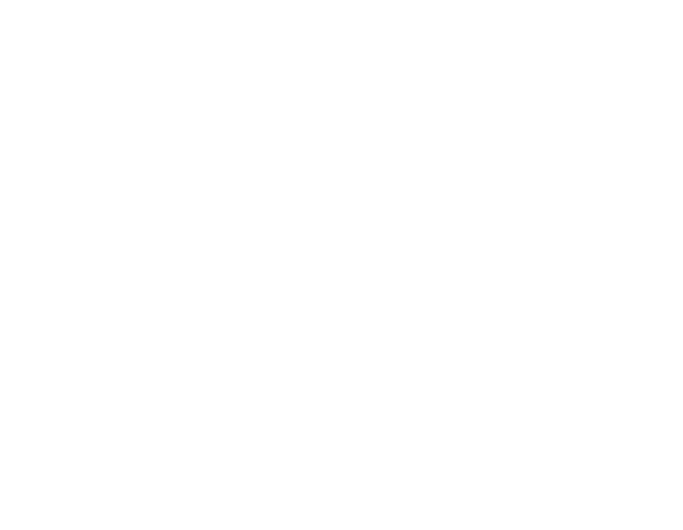
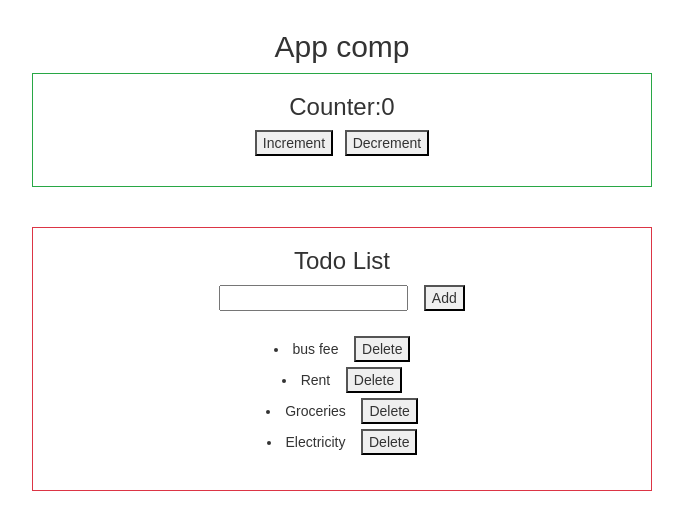
Before and after one commit to Sowji-dev/Frontend, a React (Create React App) app in the folder React/sample/: page / in a window 1280 px wide. Shown: the top 530 px of the page, without its empty margins (298-981 px from the left). Built offline with nearby package versions, Linux system fonts and the light colour scheme.

Commit message:
counter and todo list rdk

```diff
--- a/React/sample/package.json
+++ b/React/sample/package.json
@@ -3,6 +3,7 @@
   "version": "0.1.0",
   "private": true,
   "dependencies": {
+    "@reduxjs/toolkit": "^1.9.5",
     "@testing-library/jest-dom": "^5.16.5",
     "@testing-library/react": "^13.4.0",
     "@testing-library/user-event": "^13.5.0",
@@ -10,6 +11,7 @@
     "formik": "^2.4.2",
     "react": "^18.2.0",
     "react-dom": "^18.2.0",
+    "react-redux": "^8.1.2",
     "react-router-dom": "^6.14.2",
     "react-scripts": "5.0.1",
     "web-vitals": "^2.1.4",
--- a/React/sample/src/App.jsx
+++ b/React/sample/src/App.jsx
@@ -1,11 +1,20 @@
 import './App.css'
 import React from 'react';
+import { Provider } from 'react-redux'
+import { store } from './app/store';
+import Counter from './features/counter/Counter';
+import Todo from './features/todoList/Todo';
 function App() {
 
   return (
-    <div >
-
+    <Provider store={store}>
+      <div className='w-50 p-3 m-auto'>
+        <h2>App comp</h2>
+        <Counter></Counter>
+        <br/><br/>
+        <Todo></Todo>
       </div>
+    </Provider>
   );
 }
 export default App;
--- /dev/null
+++ b/React/sample/src/app/store.js
@@ -0,0 +1,10 @@
+import { configureStore } from '@reduxjs/toolkit'
+import counterR from '../features/counter/counterSlice'
+import todoR from '../features/todoList/todoSlice'
+export const store = configureStore({
+  reducer: {
+    counter:counterR,
+    todo:todoR
+  }
+})
+console.log('from store',store)
--- /dev/null
+++ b/React/sample/src/features/counter/Counter.jsx
@@ -0,0 +1,20 @@
+import React from 'react'
+import { useSelector, useDispatch } from 'react-redux'
+import { increment,decrement } from './counterSlice'
+function Counter() {
+  var count=useSelector((state)=>state.counter.c)
+  const dispatch = useDispatch()
+  console.log(count)
+  return (
+    <div className='border border-success border-3  pb-5'>
+      <h3>
+        Counter:{count}
+      </h3>
+      <button onClick={()=>dispatch(increment() )}>Increment</button>&nbsp;&nbsp;&nbsp;
+      <button onClick={()=>dispatch(decrement() )}>Decrement</button>
+
+    </div>
+  )
+}
+
+export default Counter
--- /dev/null
+++ b/React/sample/src/features/counter/counterSlice.js
@@ -0,0 +1,18 @@
+import { createSlice } from '@reduxjs/toolkit'
+const initialState = {
+    c: 0
+}
+export const counterSlice=createSlice({
+    name: 'countr',
+    initialState,
+    reducers: {
+        increment: (state) => {
+            state.c++
+          },
+          decrement: (state) => {
+            state.c--
+          }
+    }
+})
+export const { increment, decrement } = counterSlice.actions;
+export default counterSlice.reducer
--- /dev/null
+++ b/React/sample/src/features/todoList/Todo.jsx
@@ -0,0 +1,31 @@
+import React, { useState } from 'react'
+import { useSelector, useDispatch } from 'react-redux'
+import { addTodo, deleteTodo } from './todoSlice'
+function Todo() {
+  var {tasks}=useSelector(state=>state.todo)
+  console.log(tasks)
+  var [newtask,setNewtask]=useState('')
+  const dispatch = useDispatch()
+  return (
+    <div className='border border-danger border-3  pb-5'>
+      <h3> Todo List</h3>
+      <input type='text' id='newtask' onChange={(e)=>{setNewtask(e.target.value)}}/> &nbsp;&nbsp;&nbsp;
+      <button onClick={()=>{
+           dispatch(addTodo(newtask));
+         document.getElementById('newtask').value=''
+        }}>Add</button>
+        <br/><br/>
+      {
+        tasks.map((e,i)=>
+          <li key={i} className='my-2'>
+            {e} &nbsp; &nbsp;
+            <button onClick={()=>{dispatch(deleteTodo(i))}}>Delete</button>
+          </li>
+
+        )
+      }
+    </div>
+  )
+}
+
+export default Todo
--- /dev/null
+++ b/React/sample/src/features/todoList/todoSlice.js
@@ -0,0 +1,19 @@
+import { createSlice } from '@reduxjs/toolkit'
+const initialState = {
+   tasks:['bus fee','Rent','Groceries','Electricity']
+  }
+export const todoSlice=createSlice({
+    name:'todoList',
+    initialState,
+    reducers:{
+        addTodo:(state,action)=>{
+            state.tasks.push(action.payload)
+            console.log(action.payload)
+        },
+        deleteTodo:(state,action)=>{
+            state.tasks.splice(action.payload,1)
+        }
+    }
+})
+export const {addTodo,deleteTodo}=todoSlice.actions
+export default todoSlice.reducer
```
Also changed, not shown: 1 other file (tests, documents, lock files or other folders).
